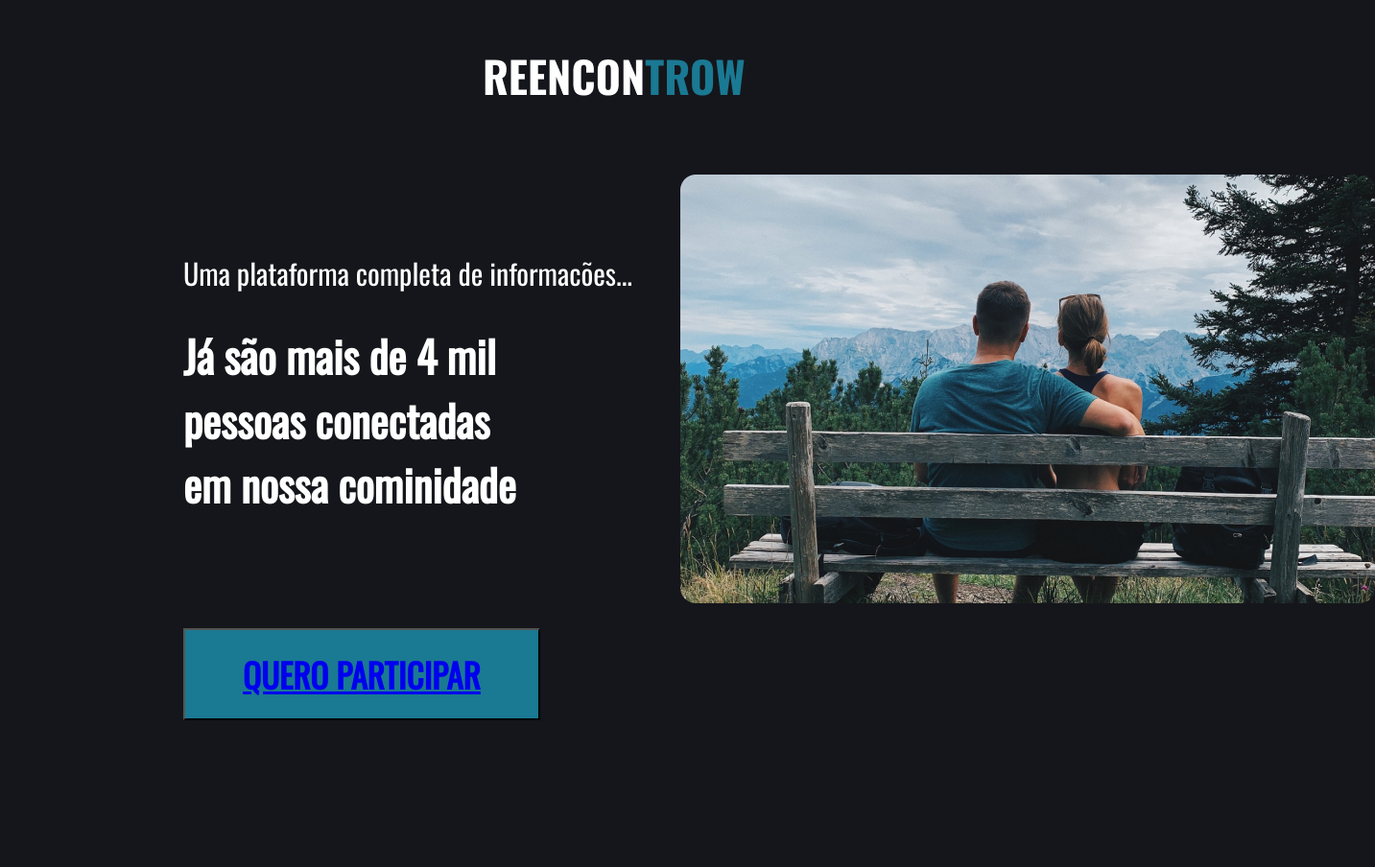
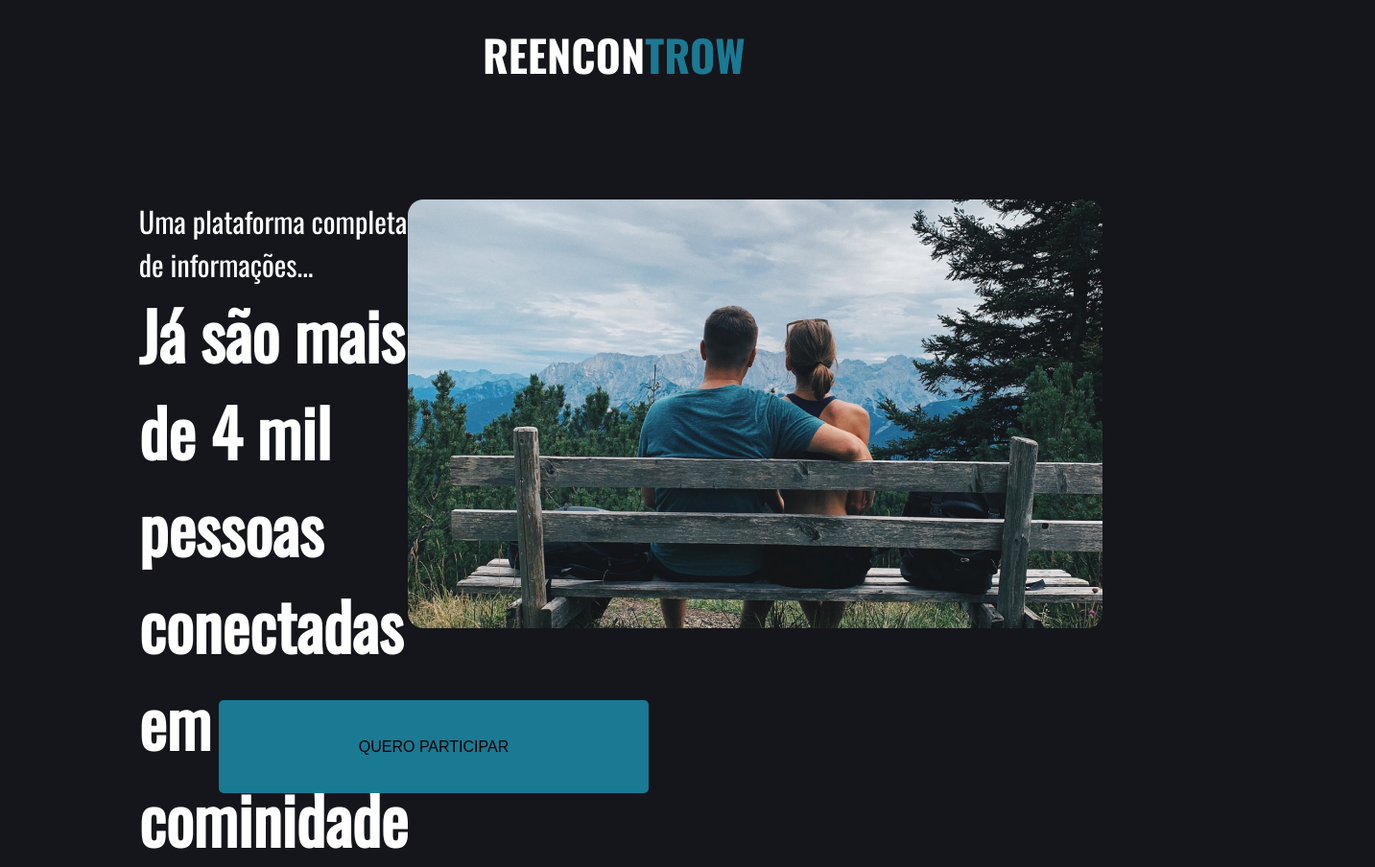
Before and after one commit to julioRibeiro1/Landing-page-Reencont, a plain HTML site: page index.html in a window 1280 px wide. Shown: the whole page at 96% size, 1433 px wide, since content can reach past the window. Before the commit the page ends 800 px from the top, so only its background shows below. Drawn offline with nearby package versions, Linux system fonts and the light colour scheme.

Commit message:
atualização

```diff
--- a/index.html
+++ b/index.html
@@ -1,33 +1,28 @@
 <!DOCTYPE html>
-<html lang="pt-br">
+<html lang="en">
 <head>
     <meta charset="UTF-8">
     <meta http-equiv="X-UA-Compatible" content="IE=edge">
     <meta name="viewport" content="width=device-width, initial-scale=1.0">
-    <title>REENCONTROW</title>
+    <title>Document</title>
     <link rel="stylesheet" type="text/css" href="style.css">
 </head>
 <body>
-    <header>
-        <div class="logo">
-            <img src="img/REENCONTROW.png" alt="logo">
+   <div class="cabecalho">
+        <img src="img/REENCONTROW.png" alt="Logo principal">
+   </div>
+
+   <section class="section-um">
+       <div class="texto-principal">
+            <h3 class="text-um">Uma plataforma completa de informações...</h3>
+            <h1 class="text-principal">Já são mais de 4 mil <br> pessoas conectadas <br>em nossa cominidade</h1>
+            <button class="button">QUERO PARTICIPAR</button>
         </div>
-    </header>
-    <main>
-        <section class="principal">
-            <div class="texto-principal">
-                <p class="texto-principal-um"> Uma plataforma completa de informacões...</p>
-                <h1 class="texto-principal-h1">Já são mais de 4 mil <br> pessoas conectadas <br> em nossa cominidade</h1>
-                <button class="button">
-                    <a href="#">QUERO PARTICIPAR</a>
-                </button>
-            </div>
-            <div class="img-casal">
-                <img src="img/casal banco.png" alt="foto casal">
-            </div>
-        </section>
+        <div class="imagem-prncipal">
+            <img src="img/casal banco.png" alt="casal no banco">
 
+        </div>
 
-    </main>
+   </section>
 </body>
 </html>
--- a/style.css
+++ b/style.css
@@ -1,57 +1,55 @@
 @import url('https://fonts.googleapis.com/css2? family= Oswald:wght@200;400 & family= Righteous & family= Sarala:wght@700 & display=swap');
 
-body{
-    font-family: 'Oswald', sans-serif;
+*{
     margin: 0;
     padding: 0;
+    border: 0;
+    font-size: 100%;
+}
+body{
     background-color: #15161b;
 }
-
-.logo{
-    display: flex;
+.cabecalho{
+  display: flex;
     justify-content: center;
-    padding: 62px;
+    padding-top: 40px;
+    padding-bottom: 130px;
+    font-size: 45px;
 }
 
-.principal{
+.section-um{
+ display: flex;
+ flex-direction: row;
+ justify-content: center;
+ font-family: 'Oswald',sans-serif;
+ color: #fff;
+ margin-left: 249px;
+ margin-right: 235px;
+}
+.texto-principal{
     display: flex;
-    justify-content: center;
+    flex-direction: column;
+}
+.text-um{
+    font-size: 30px;
+    font-weight: 400;
 }
 
-.texto-principal-um{
-    font-family: 'Oswald', sans-serif;
-    font-weight: normal;
-    font-size: 30px;
-    color: #FFFFFF;
-    margin-top: 100px;
-}
-
-.texto-principal-h1{
-    font-family: 'Oswald', sans-serif;
-    color: #FFFFFF;
+.text-principal{
+    font-size: 68px;
     font-weight: 700;
-    font-size: 45px;
-    margin-top: -18;
-    margin-top: 20px;
-
-}
-
-.img-casal{
-    width: 380px;
-    height: auto;
-    margin-top: 20px;
-    margin-left: 50px;
 }
 
 .button{
-    font-family: 'Oswald', sans-serif;
-    display: inline-block;
-    background-color: #1a7993;
-    padding: 15px 60px;
-    color: #fff;
-    font-size: 35px;
-    font-weight: 700;
-    padding-top: 20px;
-    padding-bottom: 20px;
-    margin-top: 80px;
+    position: absolute;
+    width: 448px;
+    height: 97px;
+    left: 228px;
+    top: 730px;
+    background: #1A7993;
+    border-radius: 5px;
 }
+
+.imagem-principal{
+
+}
```
